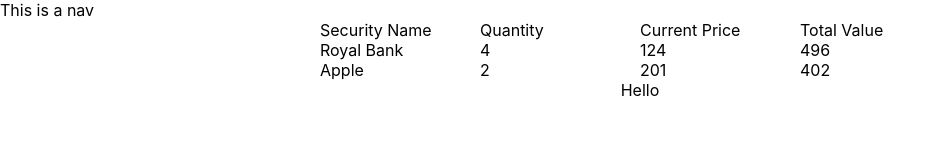
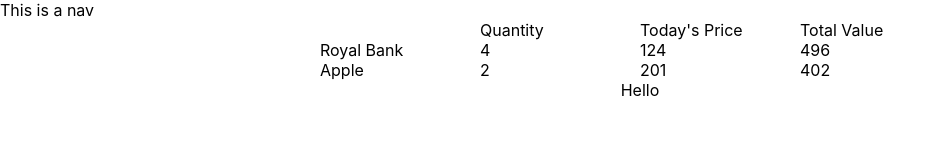
Before and after one commit to jdesmond91/trading-frontend, a React (Create React App) app: page / in a window 1280 px wide. Shown: the top 160 px of the page, without its empty margins (0-942 px from the left). Built offline with nearby package versions, Linux system fonts and the light colour scheme.

Commit message:
initialize securities and transactions from Portfolio component

```diff
--- a/src/components/Portfolio.js
+++ b/src/components/Portfolio.js
@@ -2,14 +2,17 @@ import React, { useState } from 'react'
 import Position from './Position'
 import Security from './Security'
 import securityService from '../services/security'
+import transactionService from '../services/transaction'
+import transaction from '../services/transaction'
 
 const Portfolio = () => {
 	const [netWorth, setNetWorth] = useState(5000)
 	const [securities, setSecurities] = useState(securityService.initialSecurities)
+	const [transactions, setTransactions] = useState(transactionService.initializeTransactions())
 
 	return (
 		<>
-			<Position securities={securities} />
+			<Position securities={securities} transactions={transactions} />
 			<Security />
 		</>
 	)
--- a/src/components/Position.js
+++ b/src/components/Position.js
@@ -3,28 +3,26 @@ import { useState } from 'react'
 import securityService from '../services/security'
 import transactionService from '../services/transaction'
 
-const Position = ({ securities }) => {
-	const securityTransactions = transactionService.initializeTransactions()
-	const [positions, setPositions] = useState(transactionService.getPositions(securityTransactions))
+const Position = ({ securities, transactions }) => {
+	const [positions, setPositions] = useState(transactionService.getPositions(transactions))
 
 	return (
 		<div className='grid'>
-			<div>Security Name</div>
+			<div></div>
 			<div>Quantity</div>
-			<div>Current Price</div>
+			<div>Today's Price</div>
 			<div>Total Value</div>
 
 			{positions.map((position) => {
 				const key = position.key
 				const value = position.value
-				//console.log(key, value)
+
 				const security = securities.find((security) => security.id === key)
-				//console.log('security', security)
+				const securityTransactions = transactions.get(security.id)
+				const quantity = transactionService.getPositionQuantity(securityTransactions)
+				const currentPrice = securityService.getSecurityPrice(security.price)
+				const averagePrice = quantity * currentPrice
 
-				const transactions = securityTransactions.get(security.id)
-				const currentPrice = securityService.getSecurityPrice(security.price)
-				const quantity = transactionService.getPositionQuantity(transactions)
-				const averagePrice = quantity * currentPrice
 				return (
 					<React.Fragment key={key}>
 						<div>{security.name}</div>
```
